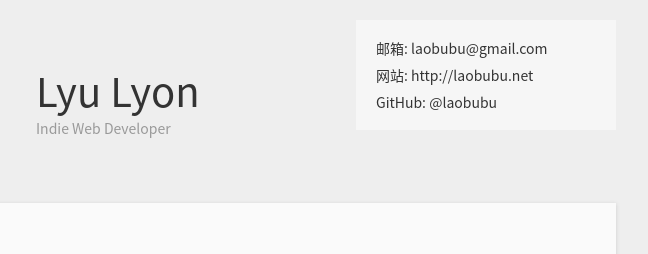
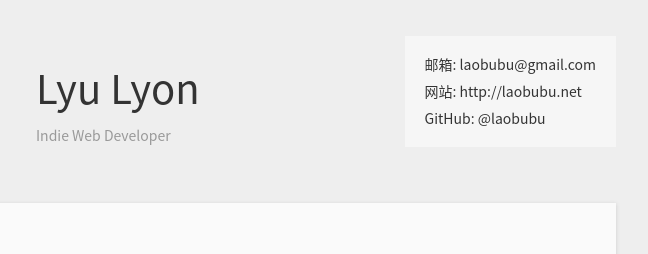
Before and after one commit to laobubu/laobubu.resume, a plain HTML site: page index.html in a window 1280 px wide. Shown: the top 254 px of the page, 404-1052 px from the left. Drawn offline with Linux system fonts and the light colour scheme.

Commit message:
use flex header

```diff
--- a/scss/resume.scss
+++ b/scss/resume.scss
@@ -35,7 +35,8 @@ body {
 
 header {
     .wrapper {
-        @include clear-fix;
+        display: flex;
+        align-items: center;
     }
     h1,
     p {
@@ -62,7 +63,6 @@ header {
     .photo {
         margin: $box-padding;
         width: 140px;
-        float: left;
         img {
             border-radius: 50%;
             width: 140px;
@@ -70,17 +70,16 @@ header {
     }
     .contact {
         margin: $box-padding;
-        padding-top: 50px;
-        float: left;
+        flex-grow: 1;
+        position: relative;
         p {
+            position: absolute;
             color: #999;
         }
     }
     .contact2 {
         margin: $box-padding;
         padding: 10px 20px;
-        width: 220px;
-        float: right;
         background: #F6F6F6;
         @include printer {
             background: #FAFAFA;
```
Also changed, not shown: style/resume.css.
